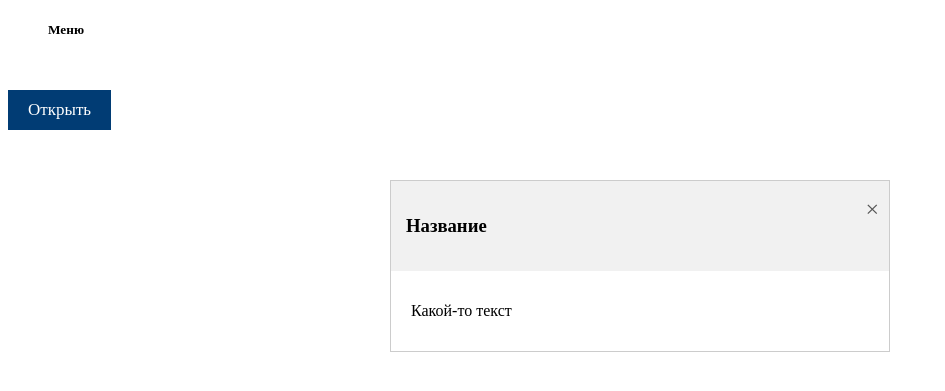
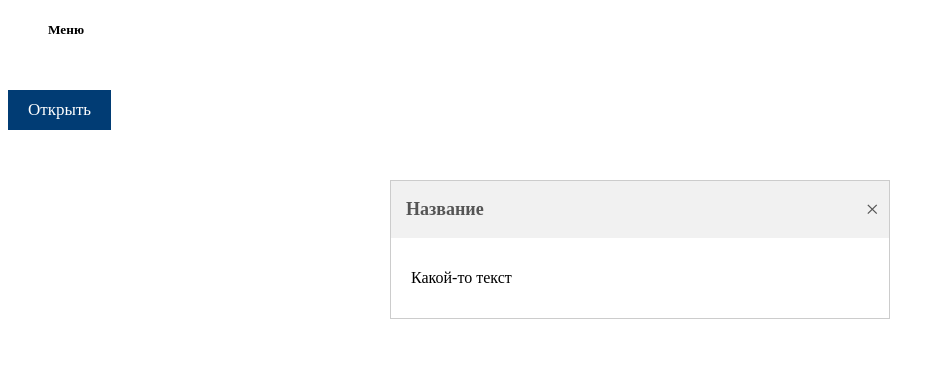
Before and after one commit to Ser-Iojik/HomeWork-Ifmo-Web-Dev, a PHP site: page / in a window 1280 px wide, after a click on "Открыть". Shown: the top 391 px of the page, without its empty margins (0-945 px from the left). Run offline with PHP 8.4, Linux system fonts and the light colour scheme.

Commit message:
Update style.css

```diff
--- a/lesson-6/css/style.css
+++ b/lesson-6/css/style.css
@@ -63,7 +63,7 @@ a {
     background: #f1f1f1;
 	position: relative;
 }
-.containerl-title {
+.container-title {
 	font-size: 18px;
 	color: #555;
 	font-weight: bold;
```
